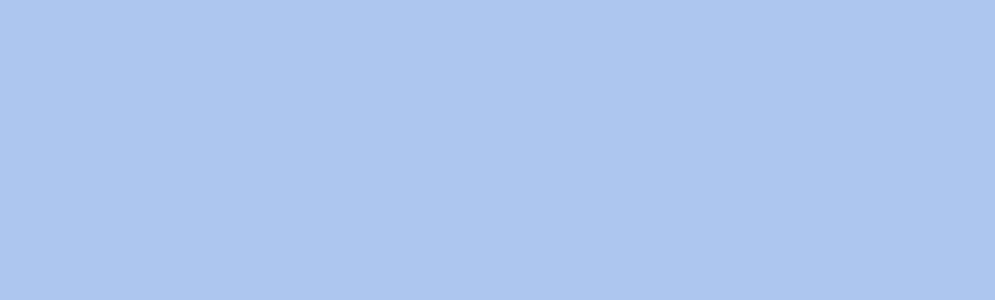
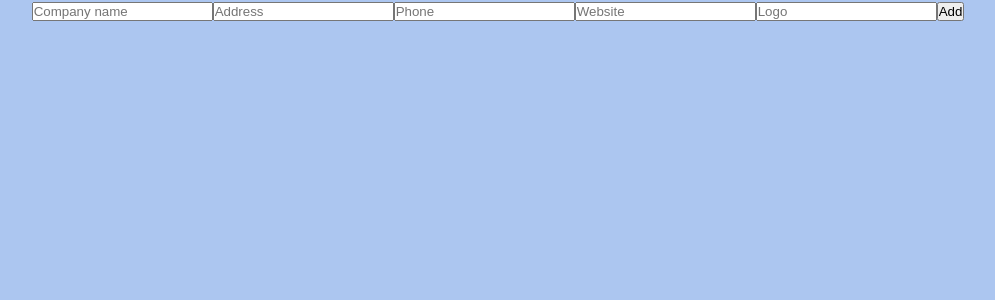
Before and after one commit to bthalpin/Job-Tracker, a React (Create React App) app in the folder client/: page /company in a window 1280 px wide. Before the commit this address had no page. Shown: the top 300 px of the page, without its empty margins (142-1137 px from the left). Built offline with nearby package versions, Linux system fonts and the light colour scheme.

Commit message:
Add basic form for Adding a new company

```diff
--- a/client/src/App.js
+++ b/client/src/App.js
@@ -1,4 +1,4 @@
-import {Home,Company} from './pages';
+import {Home,Company,AddCompany} from './pages';
 import { BrowserRouter as Router, Routes, Route } from 'react-router-dom';
 import './App.css';
 
@@ -12,6 +12,10 @@ function App() {
             element={<Home />}
             />
           <Route
+            path='/company/'
+            element={<AddCompany />}
+            />
+          <Route
             path='/company/:companyId'
             element={<Company />}
             />
--- /dev/null
+++ b/client/src/pages/AddCompany/index.js
@@ -0,0 +1,34 @@
+import React, {useState} from 'react';
+
+function AddCompany() {
+    const [newCompany,setNewCompany] = useState({
+        name:'',
+        address:'',
+        phone:'',
+        website:'',
+        logo:'',
+    })
+    const handleSubmit = (e) => {
+        e.preventDefault();
+        console.log(newCompany)
+        // let jobURL = `http://localhost:3001/api/jobs/`;
+
+        // fetch(jobURL)
+        //   .then((res) => res.json())
+        //   .then((response) => console.log(response));
+      };
+  return (
+    <div className="" >
+        <form>
+            <input type="text" placeholder="Company name" value={newCompany.name} onChange={(e)=>setNewCompany({...newCompany, name:e.target.value})}></input>
+            <input type="text" placeholder="Address" value={newCompany.address} onChange={(e)=>setNewCompany({...newCompany, address:e.target.value})}></input>
+            <input type="text" placeholder="Phone" value={newCompany.phone} onChange={(e)=>setNewCompany({...newCompany, phone:e.target.value})}></input>
+            <input type="text" placeholder="Website" value={newCompany.website} onChange={(e)=>setNewCompany({...newCompany, website:e.target.value})}></input>
+            <input type="text" placeholder="Logo" value={newCompany.logo} onChange={(e)=>setNewCompany({...newCompany, logo:e.target.value})}></input>
+            <button onClick={handleSubmit}>Add</button>
+        </form>
+    </div>
+  );
+}
+
+export default AddCompany;
--- a/client/src/pages/Home/home.css
+++ b/client/src/pages/Home/home.css
@@ -1,5 +1,7 @@
+.addContainer{
+    margin:2rem;
+}
 .addCompany{
-    margin:1rem;
     padding:1rem;
     background-color: var(--button);
     border-radius:0.5rem;
--- a/client/src/pages/Home/index.js
+++ b/client/src/pages/Home/index.js
@@ -19,7 +19,10 @@ function Home() {
 
   return (
       <>
-        <button className="addCompany">Add Company</button>
+        <div className="addContainer">
+            <Link to={'/company/'} className="addCompany">Add Company</Link>
+
+        </div>
         <div className="homeContainer" >
             {allComapnies.map((company,index)=>{
                 return (
--- a/client/src/pages/index.js
+++ b/client/src/pages/index.js
@@ -1,4 +1,5 @@
 import Home from './Home';
 import Company from './Company';
+import AddCompany from './AddCompany';
 
-export {Home,Company}
+export {Home,Company,AddCompany}
```
